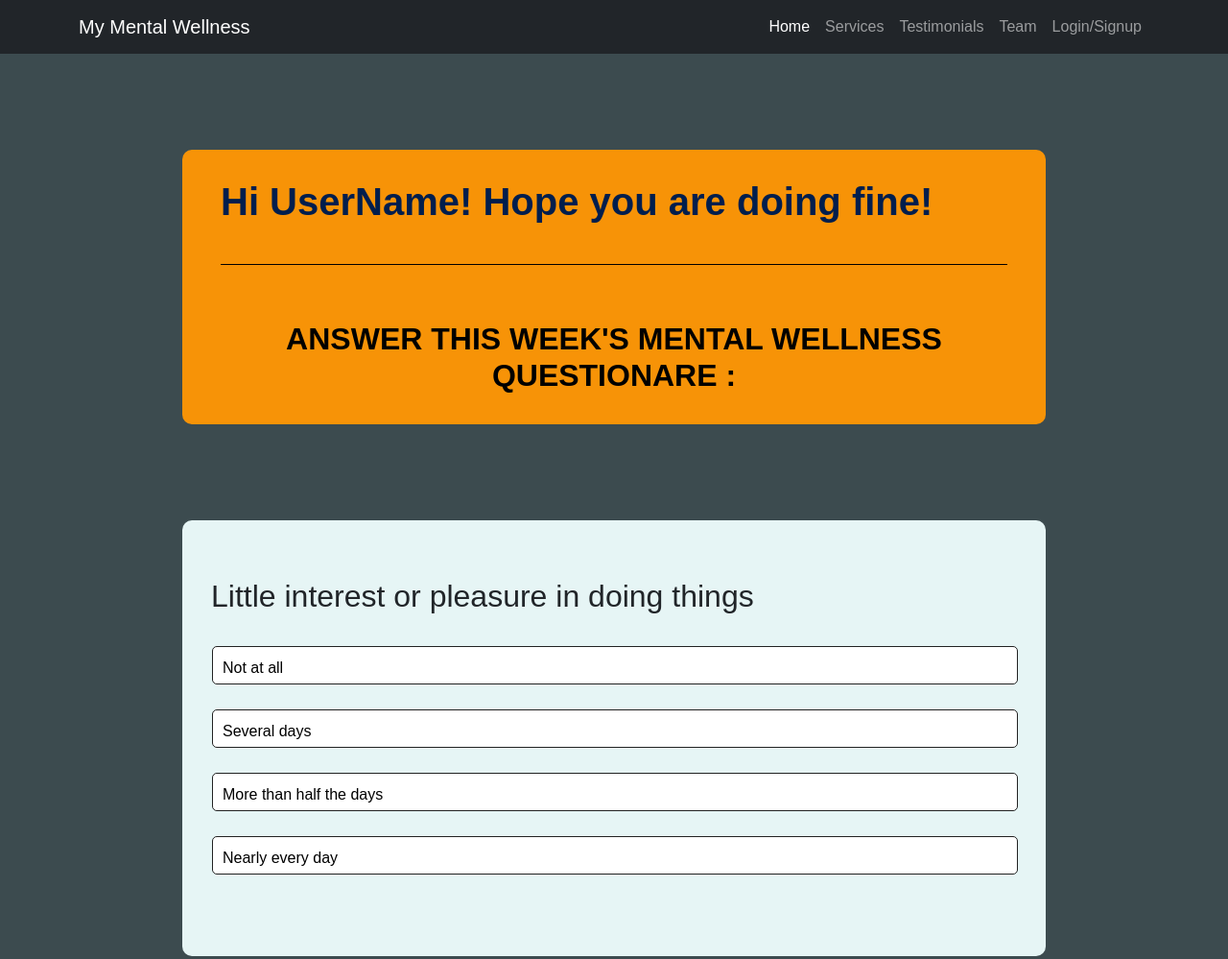
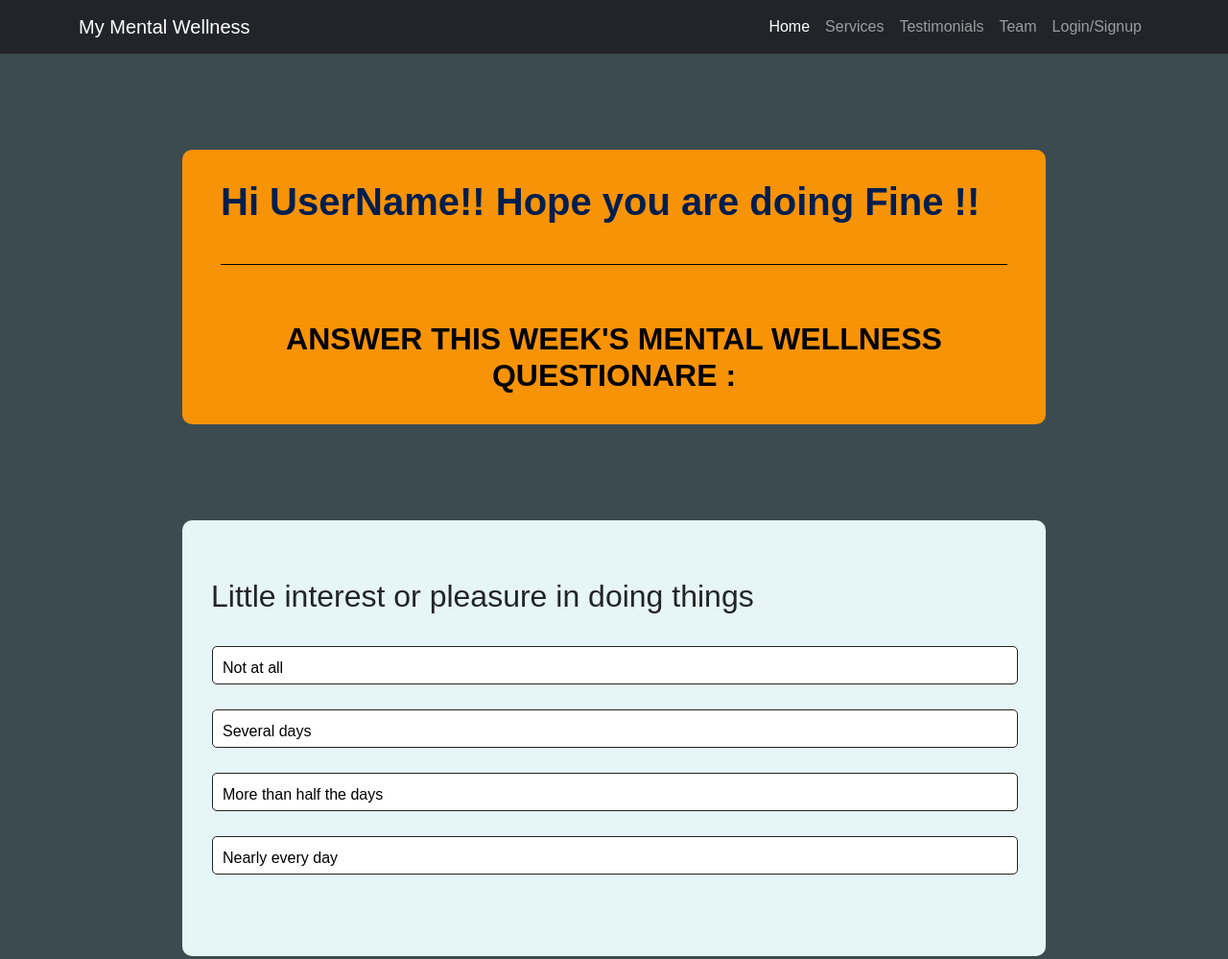
Before and after one commit to HarshithBeta/questionform, a plain HTML site: page index.html in a window 1280 px wide. Shown: the top 999 px of the page at 96% size. Drawn offline with nearby package versions, Linux system fonts and the light colour scheme.

Commit message:
Update index.html

```diff
--- a/index.html
+++ b/index.html
@@ -43,7 +43,7 @@
     <div class="pick">
 
         <div class="question">
-            <h1>Hi UserName! Hope you are doing fine!</h1>
+            <h1>Hi UserName!! Hope you are doing Fine !!</h1>
          <h2 id="head">ANSWER THIS WEEK'S MENTAL WELLNESS QUESTIONARE :
          </h2>
          </div>
```
